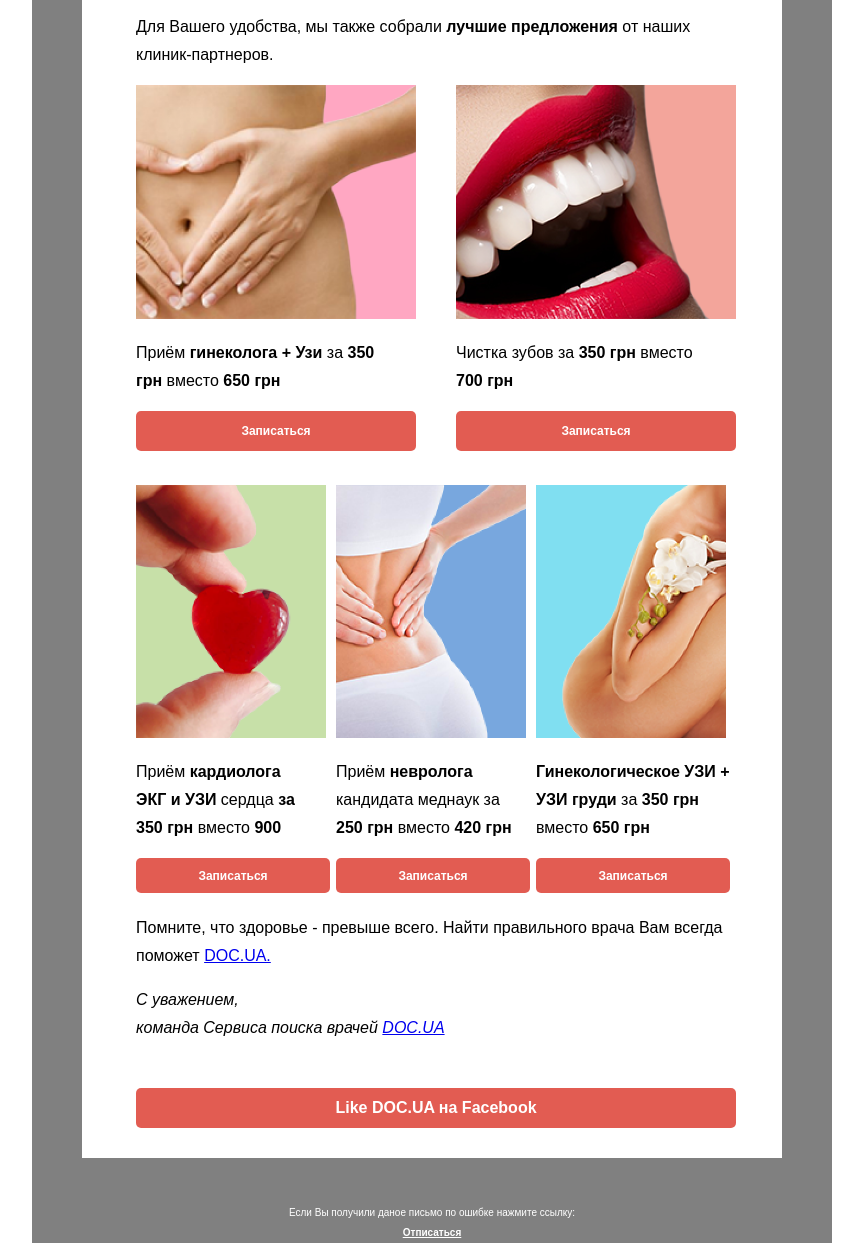
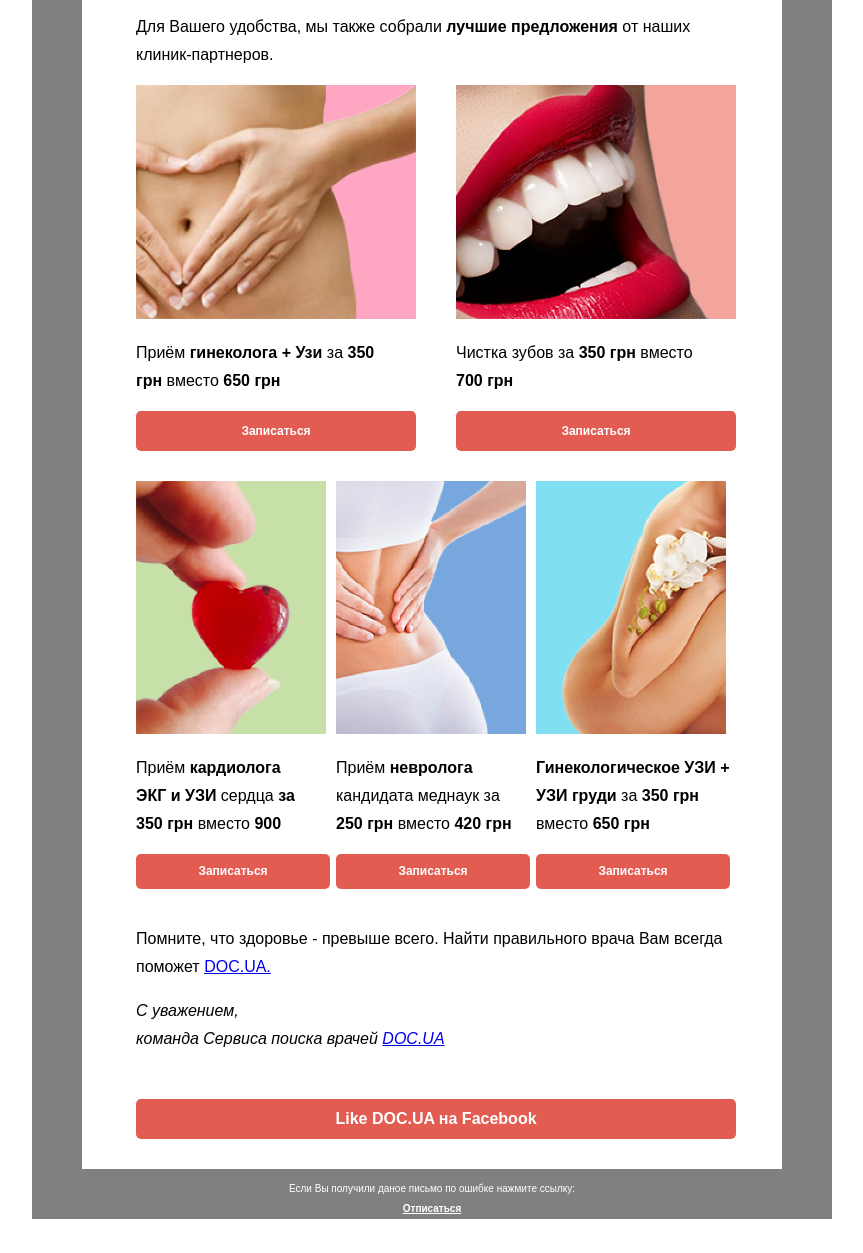
Before and after one commit to oleg-marchenko1983/HomeWork-5.2-HTML-CSS, a plain HTML site: page index.html in a window 1280 px wide. Shown: the part 436-1689 px from the top of the page, without its empty margins (208-1071 px from the left). After the commit the page ends 1665 px from the top, so only its background shows below. Drawn offline with Linux system fonts and the light colour scheme.

Commit message:
dz 5_5 writing error

```diff
--- a/css/style.css
+++ b/css/style.css
@@ -39,7 +39,6 @@
     float: left;
 
     width: 260px;
-    height: 280px;
     margin-right: 60px;
 }
 .gynecologist img
@@ -51,7 +50,6 @@
     float: left;
 
     width: 280px;
-    height: 280px;
     margin-bottom: 30px;
 }
 .teeth img
@@ -80,9 +78,7 @@
 .cardio_neurologist
 {
     float: left;
-    width: 200px;
-    height: 120px;
-    margin-top: 90px;
+    width: 200px;;
 }
 .cardio_neurologist img
 {
@@ -101,10 +97,7 @@
     border-radius: 5px;
     background-color: rgba(214, 26, 12, .71);
 }
-.text_footer
-{
-    margin-top: 309px;
-}
+
 .button_footer
 {
     font: bold 16px Arial;
@@ -124,7 +117,6 @@
     font: 10px Arial;
     line-height: 20px;
 
-    margin-top: 45px;
     text-align: center;
 
     color: white;
```
